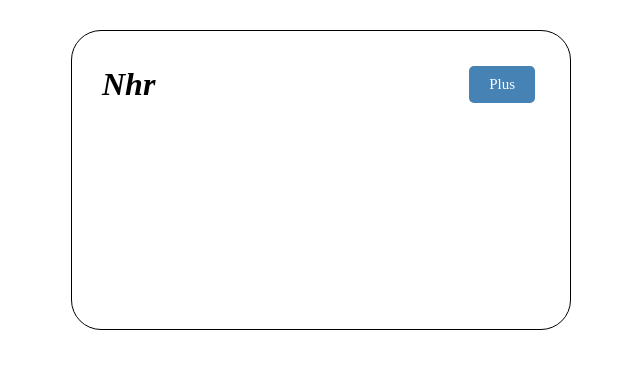
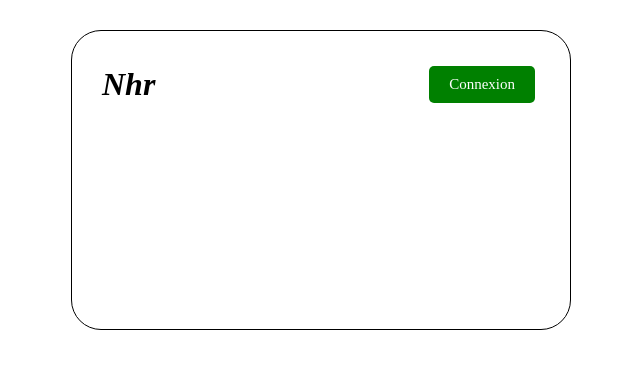
Before and after one commit to Herilant0/Task-application, a React (Create React App) app: page / in a window 1280 px wide. Shown: the top 368 px of the page, without its empty margins (319-959 px from the left). Built offline with nearby package versions, Linux system fonts and the light colour scheme.

Commit message:
function onclick

```diff
--- a/src/components/Header.js
+++ b/src/components/Header.js
@@ -2,10 +2,14 @@ import PropTypes from 'prop-types'
 import Button from './Button'
 
 const Header = ({title}) => {
+    const onClick = () => {
+        console.log('Click')
+    }
+
     return (
         <header className="header">
             <h1 className="logo">{title}</h1>
-            <Button text="Plus"/>
+            <Button color='green' text="Connexion" onClick={onClick}/>
         </header>
     )
 }
```
